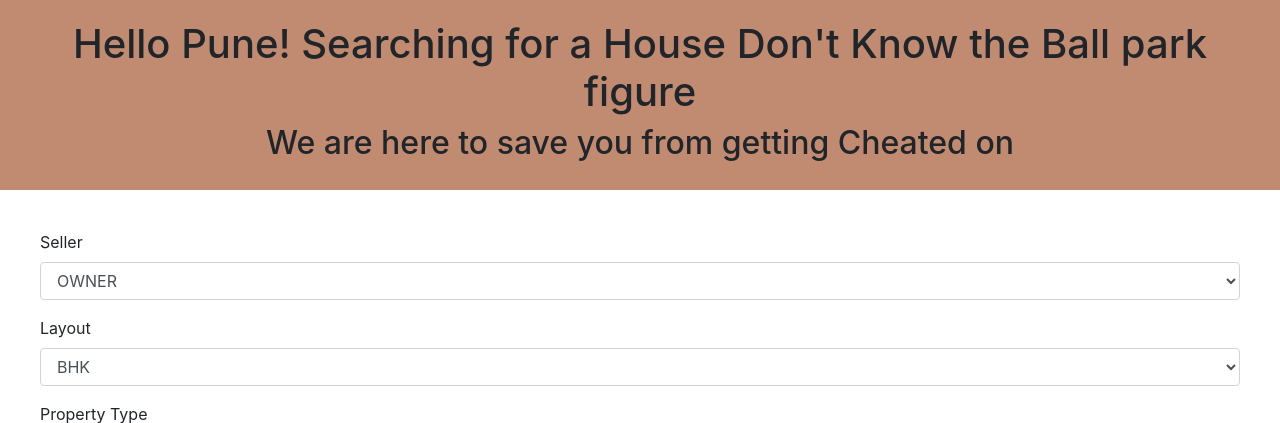
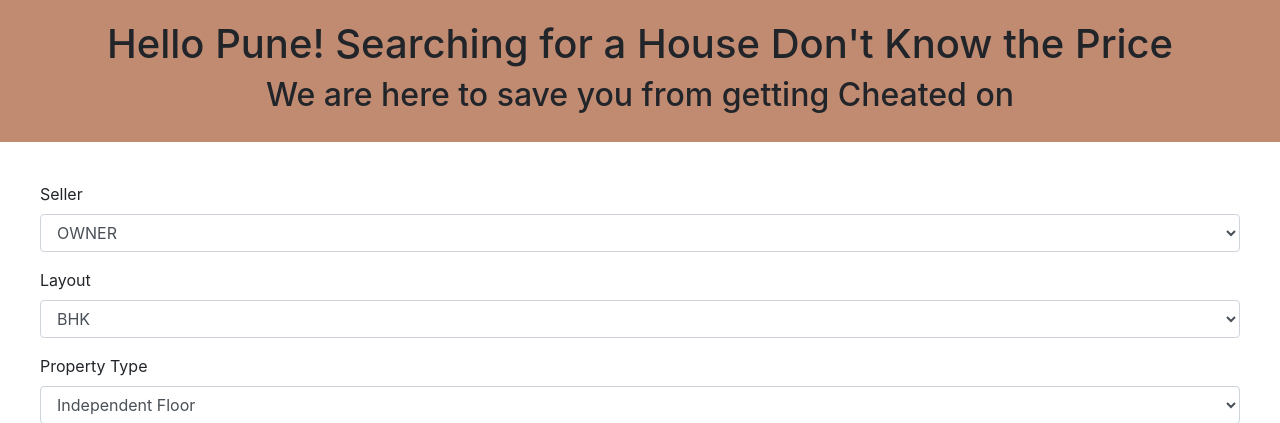
Before and after one commit to hitisha04/Punerent-pricee-prediction, a Flask app: page / in a window 1280 px wide. Shown: the top 423 px of the page. Run offline with Flask 3, Linux system fonts and the light colour scheme; parts of the project's set-up code (start-up, migrations or seed data) failed here and were passed over; some libraries are stand-ins or nearby versions.

Commit message:
Update index.html

```diff
--- a/templates/index.html
+++ b/templates/index.html
@@ -7,7 +7,7 @@
     <link rel='stylesheet' href='https://maxcdn.bootstrapcdn.com/bootstrap/4.0.0/css/bootstrap.min.css' rel='nofollow' integrity='sha384-Gn5384xqQ1aoWXA+058RXPxPg6fy4IWvTNh0E263XmFcJlSAwiGgFAW/dAiS6JXm' crossorigin='anonymous'>
 </head>
 <body>
-    <div style="background-color: rgb(193, 139, 114);padding: 20px; text-align: center;"><h1>Hello Pune! Searching for a House Don't Know  the Ball park figure </h1>
+    <div style="background-color: rgb(193, 139, 114);padding: 20px; text-align: center;"><h1>Hello Pune! Searching for a House Don't Know the Price </h1>
     <h2>We are here to save you from getting Cheated on</h2></div>
     <div style="padding: 40px;">
         <form action="" method="post" enctype="multipart/form-data">
```
